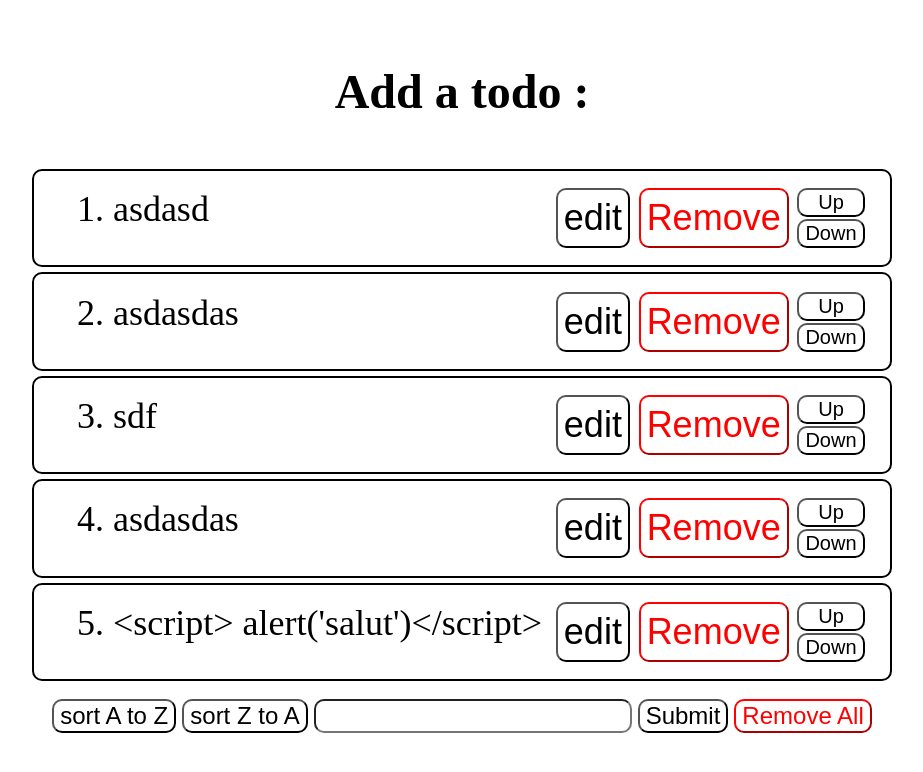
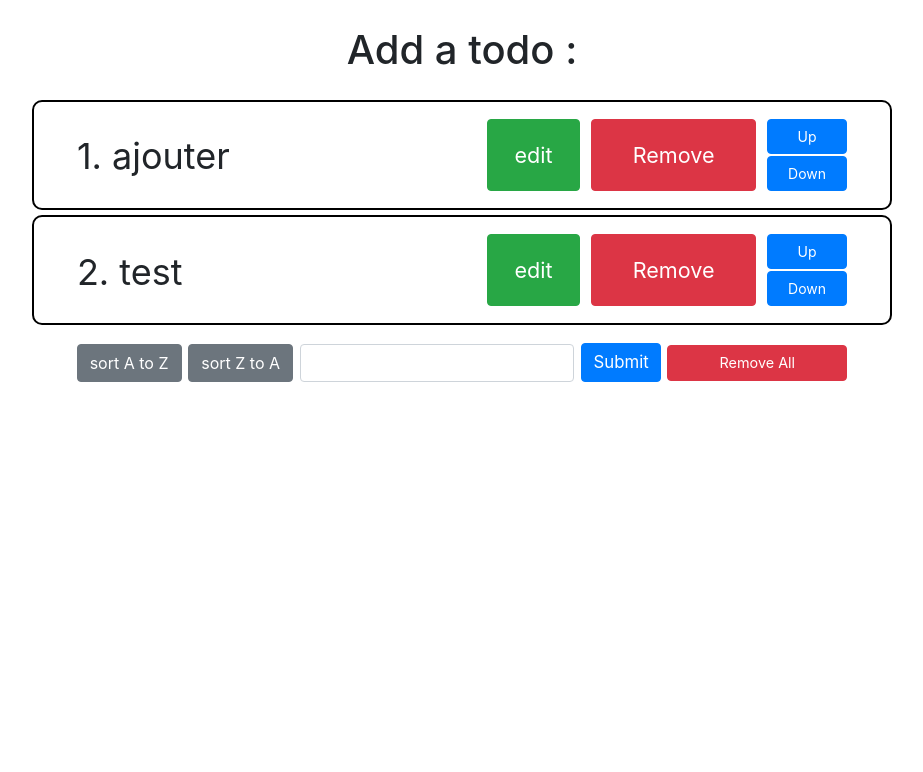
Before and after one commit to Alex-zReeZ/todo_php, a PHP site: page / in a window 1280 px wide. Shown: the top 772 px of the page, without its empty margins (178-1101 px from the left). Run offline with PHP 8.4, Linux system fonts and the light colour scheme.

Commit message:
add: added a little bit of style

```diff
--- a/index.php
+++ b/index.php
@@ -88,6 +88,7 @@ if ($showMessage) {
     <meta name="viewport"
           content="width=device-width, user-scalable=no, initial-scale=1.0, maximum-scale=1.0, minimum-scale=1.0">
     <meta http-equiv="X-UA-Compatible" content="ie=edge">
+    <link rel="stylesheet" href="https://cdn.jsdelivr.net/npm/bootstrap@4.3.1/dist/css/bootstrap.min.css" integrity="sha384-ggOyR0iXCbMQv3Xipma34MD+dH/1fQ784/j6cY/iJTQUOhcWr7x9JvoRxT2MZw1T" crossorigin="anonymous">
     <link rel="stylesheet" href="style.css">
     <title>Document</title>
 </head>
@@ -100,16 +101,16 @@ if ($showMessage) {
                 <div class='todo-row'>
                     <div class="todo-title"><?= htmlspecialchars($key + 1 . '. ' . $value) ?></div>
                     <div class="button-section">
-                        <button type="submit" name="modifyTodo" value='<?= $key ?>'>
+                        <button class="btn btn-success" type="submit" name="modifyTodo" value='<?= $key ?>'>
                             edit
                         </button>
-                        <button class="remove-button" type='submit' name='removeTodo' value='<?= $key ?>'>
+                        <button class="btn btn-danger" type='submit' name='removeTodo' value='<?= $key ?>'>
                             Remove
                         </button>
 
                         <div class="up-down">
-                            <button type="submit" name="upButton" value='<?= $key ?>' >Up</button>
-                            <button type="submit" name="downButton" value='<?= $key ?>'>Down</button>
+                            <button class="btn btn-primary" type="submit" name="upButton" value='<?= $key ?>' >Up</button>
+                            <button class="btn btn-primary" type="submit" name="downButton" value='<?= $key ?>'>Down</button>
                         </div>
                     </div>
                 </div>
@@ -117,14 +118,14 @@ if ($showMessage) {
         endif; ?>
     </div>
 
-    <button type="submit" name="sortAZ">sort A to Z</button>
-    <button type="submit" name="sortZA">sort Z to A</button>
+    <button class="btn btn-secondary" type="submit" name="sortAZ">sort A to Z</button>
+    <button class="btn btn-secondary" type="submit" name="sortZA">sort Z to A</button>
 
     <label for="name" >
-        <input id="name" type="text" name="name">
+        <input class="form-control" id="name" type="text" name="name">
     </label>
-    <button type="submit" name="postName">Submit</button>
-    <button class="remove-button" type="submit" name="resetButton">Remove All</button>
+    <button class="btn btn-primary" type="submit" name="postName">Submit</button>
+    <button class="btn btn-danger" type="submit" name="resetButton">Remove All</button>
     <br>
     <?php if ($showMessage): ?>
         <span class="session"><?= $_SESSION['AddedTodo']?></span>
--- a/name.json
+++ b/name.json
@@ -1 +1 @@
-["asdasd","asdasdas","sdf","asdasdas","<script> alert('salut')<\/script>"]
+["ajouter","test"]
--- a/style.css
+++ b/style.css
@@ -1,6 +1,6 @@
 body {
     font-size: 12px;
-    margin: 5% 15%;
+    margin: 2% 15%;
     text-align: center;
 }
 
@@ -25,7 +25,8 @@ form {
 }
 
 .todo-title {
-    vertical-align: center;
+    padding-top: 1.4%;
+    vertical-align: bottom;
 }
 
 input, button {
@@ -34,10 +35,6 @@ input, button {
     background-color: transparent;
 }
 
-.remove-button {
-    color: red;
-    border-color: red;
-}
 
 .session {
     color: red;
@@ -55,3 +52,24 @@ input, button {
     flex-direction: row;
     gap: 3%;
 }
+
+.move-button {
+    color: white;
+    background-color: darkblue;
+    border-color: darkblue;
+}
+
+.btn-success {
+    font-size: 0.6em;
+    width: 100px;
+}
+
+.btn-danger {
+    font-size: 0.6em;
+    width: 180px;
+}
+
+.btn-primary {
+    font-size: 0.7em;
+    width: 80px;
+}
```
